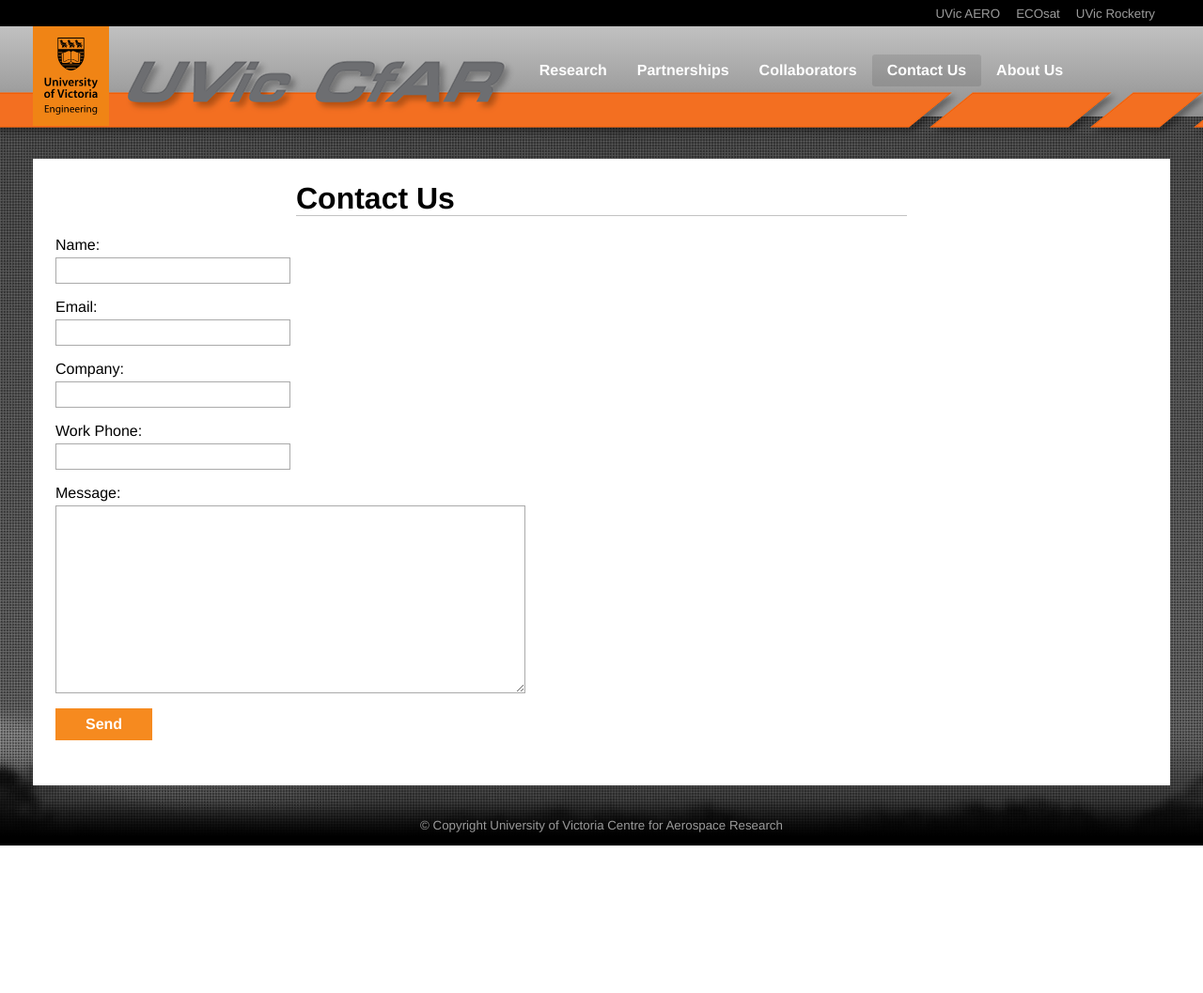
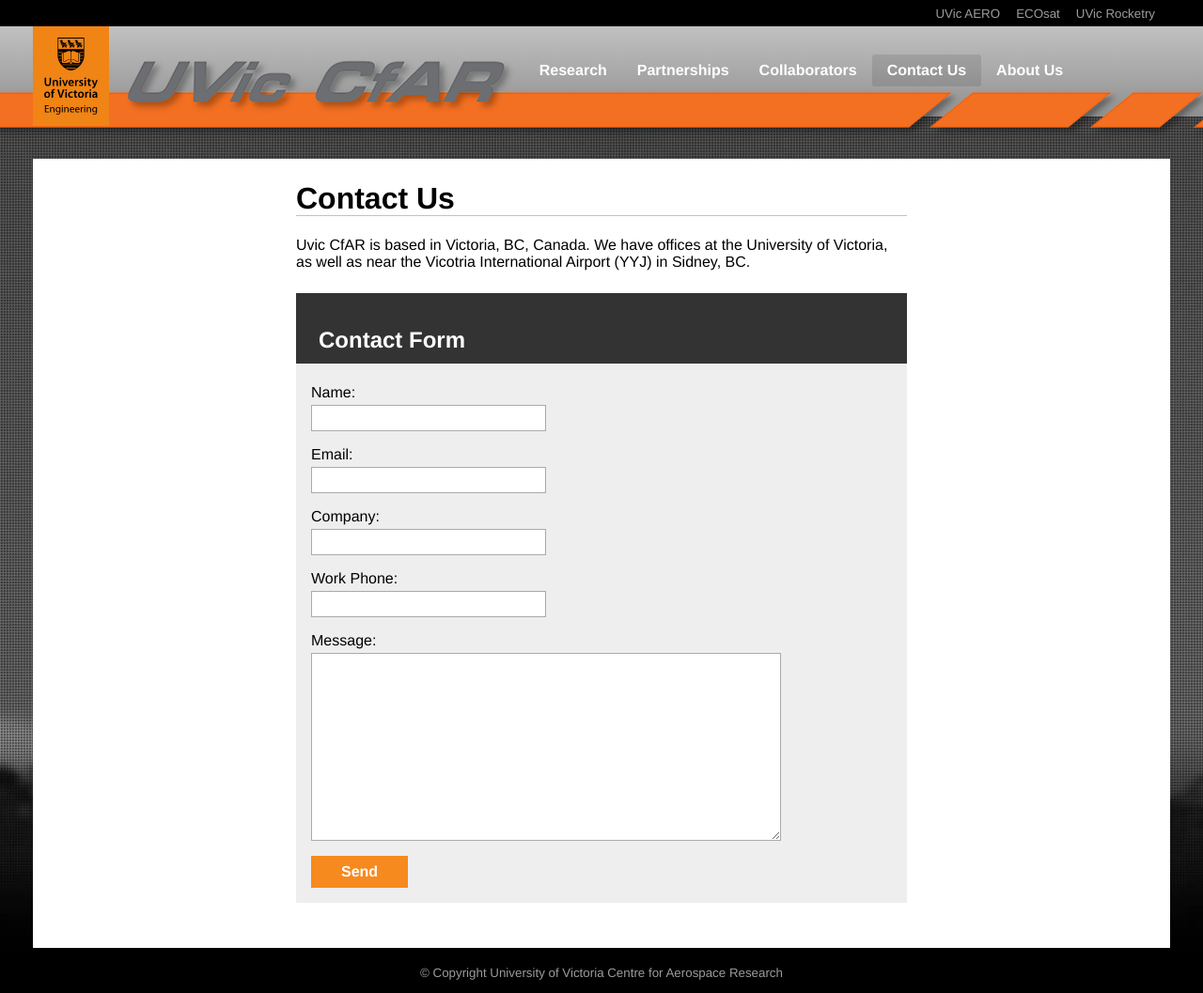
Before and after one commit to UVic-CfAR/uvic-cfar.github.io, a Jekyll site: the page built from contact-us.html, in a window 1280 px wide. Shown: the whole page at 94% size. Built offline with Jekyll 4.4.1, drawn with Linux system fonts in a browser that asks for light colours; before the commit the page ends 900 px from its top, so only the background shows below that.

Commit message:
copy original site's contact-us look more closely

```diff
--- a/contact-us.html
+++ b/contact-us.html
@@ -4,6 +4,14 @@
 stylesheet: contact
 ---
 <h1>Contact Us</h1>
+<p>
+	Uvic CfAR is based in Victoria, BC, Canada. We have offices at the
+	University of Victoria, as well as near the Vicotria International Airport
+	(YYJ) in Sidney, BC.
+</p>
+
+<h2>Contact Form</h2>
+<div class="_contactform__wrapper">
 <form class="_contactform" action="https://formspree.io/telic.detour+github@gmail.com" method="POST">
 	<label>Name: <input name="name" autocomplete="name"></label>
 	<label>Email: <input type="email" name="email" autocomplete="work email"/></label>
@@ -25,4 +33,5 @@
 		</p>
 	</aside>
 </form>
+</div>
 <script src="/r/contact.js"></script>
--- a/r/contact.scss
+++ b/r/contact.scss
@@ -1,5 +1,17 @@
 ---
 ---
+._sitemain h2 {
+	margin: 1em auto 0;
+	background-color: rgb(51, 51, 51);
+	color: white;
+	padding: 1.5em 1em 0.5em;
+}
+
+._contactform__wrapper {
+	background-color: #eee;
+	padding: 22px 1em 1em;
+}
+
 ._contactform {
 	display: inline-block; // shrink wrap
 	position: relative;
```
